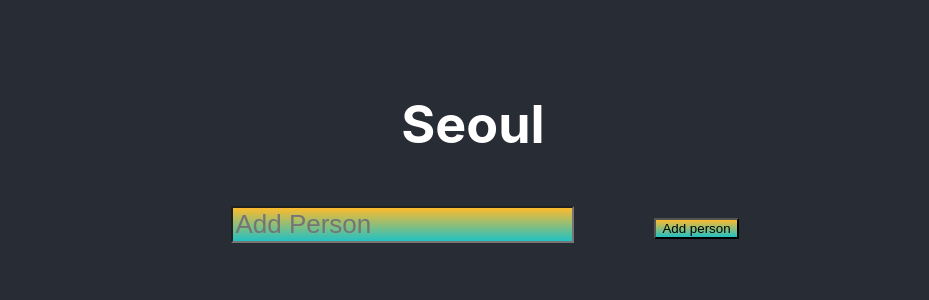
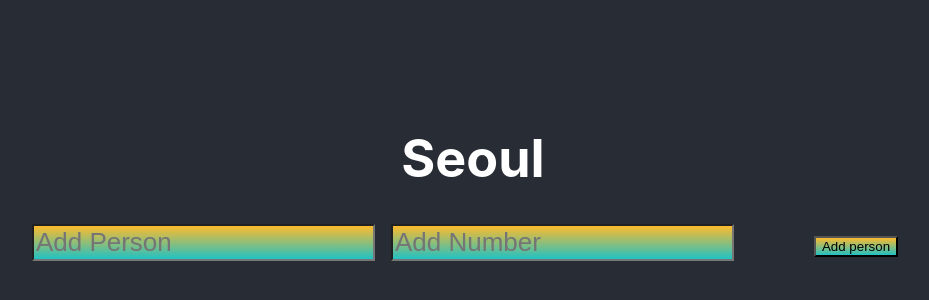
Before and after one commit to SSOL7/Osa2, a React (Vite) app: page / in a window 1280 px wide. Shown: the part 208-508 px from the top of the page, without its empty margins (167-1096 px from the left). Built offline with nearby package versions, Linux system fonts and the light colour scheme.

Commit message:
Tehtävä 2.7

```diff
--- a/src/App.jsx
+++ b/src/App.jsx
@@ -2,10 +2,13 @@ import React, { useState } from "react";
 import './App.css'
 import ListItem from "./ListItem";
 import Form from "./Form";
+import Phone from "./Phone";
 
 function App() {
   const [inputValue, setInputValue] = useState("");
   const [todos, setTodos] = useState([]);
+  const [numberInput, setNumberInput] = useState("");
+  const [contacts, setContacts] = useState([]);
 
   const _handleSubmit = e => {
     e.preventDefault();
@@ -13,45 +16,67 @@ function App() {
     if (inputValue === "") return alert("Name is required");
     // check if name exists in todos
     const nameExists = todos.some(todo => todo.name === inputValue);
-    const noteObject = {
+    const todo_object = {
       content: inputValue,
       date: new Date().toLocaleDateString('fi-FI'),
       important: Math.random() > 0.5,
       id: todos.length + 1,
-    }
+    };
+    const phonenumbers = {
+      content: numberInput,
+      date: new Date().toLocaleDateString('fi-FI'),
+      id: contacts.length + 1,
+    };
     if (nameExists) return alert("Name already exists on the list");
     const newArr = todos.slice();
     newArr.splice(0, 0, { name: inputValue, done: false });
-    setTodos(newArr.concat(noteObject));
-    console.log(noteObject);
+    setTodos(newArr.concat(todo_object));
+    console.log(todo_object);
     setInputValue("");
-    return noteObject;
+    const newNum = contacts.slice();
+    newNum.splice(0, 0, { number: numberInput });
+    setContacts(newNum.concat(phonenumbers));
+    console.log(phonenumbers);
+    setNumberInput("");
   };
 
   const _handleBntClick = ({ type, index }) => {
     const newArr = todos.slice();
     if (type === "remove") newArr.splice(index, 1);
-    // else if (type === "completed") newArr[index].done = true;
     return setTodos(newArr);
   };
+
+
 
 
   return (
     <div className="App">
       <header className="App-header">
         <h1>Seoul</h1>
-        <Form onSubmit={_handleSubmit} value={inputValue} onChange={e => setInputValue(e.target.value)} />
+        <Form
+          onSubmit={_handleSubmit}
+          value={inputValue}
+          onChange={e => setInputValue(e.target.value)}
+          number={numberInput}
+          onNumberChange={e => setNumberInput(e.target.value)}
+          />
         <br />
-        <ul>
-        {todos.map((todo, index) => (
+
+        {/* {todos.map((todo, index) => (
           <ListItem
-            key={index}
-            todo={todo}
-            remove={() => _handleBntClick({ type: "remove", index })}
-            // completed={() => _handleBntClick({ type: "completed", index })}
+          key={index}
+          // todo={todo}
+          remove={() => _handleBntClick({ type: "remove", index })}
           />
-        ))}
-      </ul>
+          ))} */}
+          {contacts.map((contact, index) => (
+            <Phone
+              key={index}
+              contact={contact}
+              remove={() => _handleBntClick({ type: "remove", index })}
+              todos={todos}
+            />
+          ))}
       </header>
     </div>
   )
--- a/src/Form.jsx
+++ b/src/Form.jsx
@@ -2,13 +2,19 @@ import React from "react";
 
 export default function Form(props) {
   return (
-    <form onSubmit={props.onSubmit} style={{ paddingLeft: 40, marginTop: 16 }}>
+    <form onSubmit={props.onSubmit}>
       <input
         type="text"
         value={props.value}
         onChange={props.onChange}
         placeholder="Add Person"
       />
+      <input
+        type="text"
+        value={props.number}
+        onChange={props.onNumberChange}
+        placeholder="Add Number"
+      />
       <button type="submit">Add person</button>
     </form>
   );
--- a/src/ListItem.jsx
+++ b/src/ListItem.jsx
@@ -1,12 +1,17 @@
 import React from "react";
 
 export default function ListItem(props) {
-  const { name, done } = props.todo;
+  // const { name } = props.todo;
   return (
-    <li style={{ textDecoration: done ? "line-through" : "" }}>
-      {name}
-      {/* {!done ? <button onClick={props.completed}>Completed</button> : ""} */}
-      <button onClick={props.remove}>Remove</button>
-    </li>
+    <>
+    </>
+  // <ol>
+  //   <li>
+  //     <h1>
+  //       {name}
+  //     </h1>
+  //   </li>
+  // </ol>
+    // <button onClick={props.remove}>Remove</button>
   );
 }
--- /dev/null
+++ b/src/Phone.jsx
@@ -0,0 +1,21 @@
+import React from 'react'
+
+function Phone({ contact, todos, remove }) {
+  return (
+  <>
+    <ol>
+        {todos.map((todo, index) => {
+          return (
+            <li key={index}>
+                <h1>{todo.name}</h1>
+                <h1>{contact.number}</h1>
+                <button onClick={remove}>Remove</button>
+              </li>
+          )
+        })}
+    </ol>
+  </>
+  )
+}
+
+export default Phone
```
